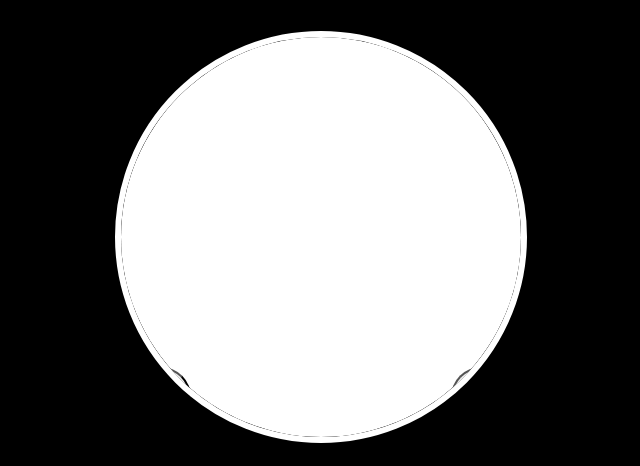
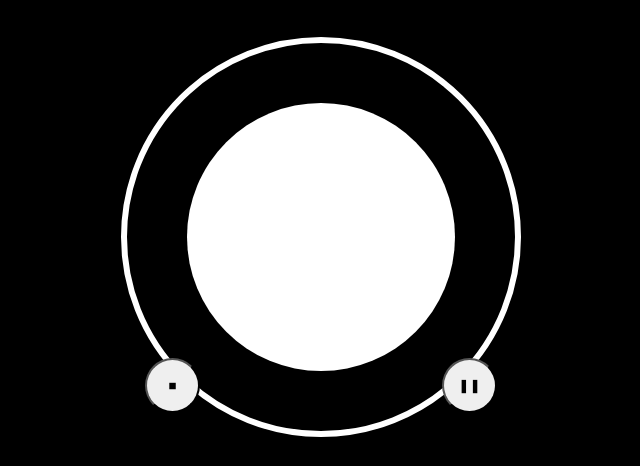
Before and after one commit to dylanmandelbaum/light-timer, a plain HTML site: page index.html in a window 1280 px wide. Both pictures are taken after a click on the button "Start". Shown: the part 334-800 px from the top of the page, without its empty margins (319-959 px from the left). Drawn offline with Linux system fonts and the light colour scheme.

Commit message:
Update style.css

```diff
--- a/style.css
+++ b/style.css
@@ -115,7 +115,9 @@ body {
     justify-content: center;
     align-items: center;
 
-    overflow: hidden;
+    padding: 60px;
+
+    box-sizing: border-box;
 
 }
 
@@ -146,8 +148,8 @@ body {
 
     position: absolute;
 
-    width: 60px;
-    height: 60px;
+    width: 55px;
+    height: 55px;
 
     border-radius: 50%;
 
@@ -155,13 +157,13 @@ body {
 
 }
 #pauseButton {
-    right: 10px;
-    bottom: 10px;
+    right: 18px;
+    bottom: 18px;
 }
 
 #stopButton {
-    left: 10px;
-    bottom: 10px;
+    left: 18px;
+    bottom: 18px;
 }
 
 #patternTimerDisplay {
```
